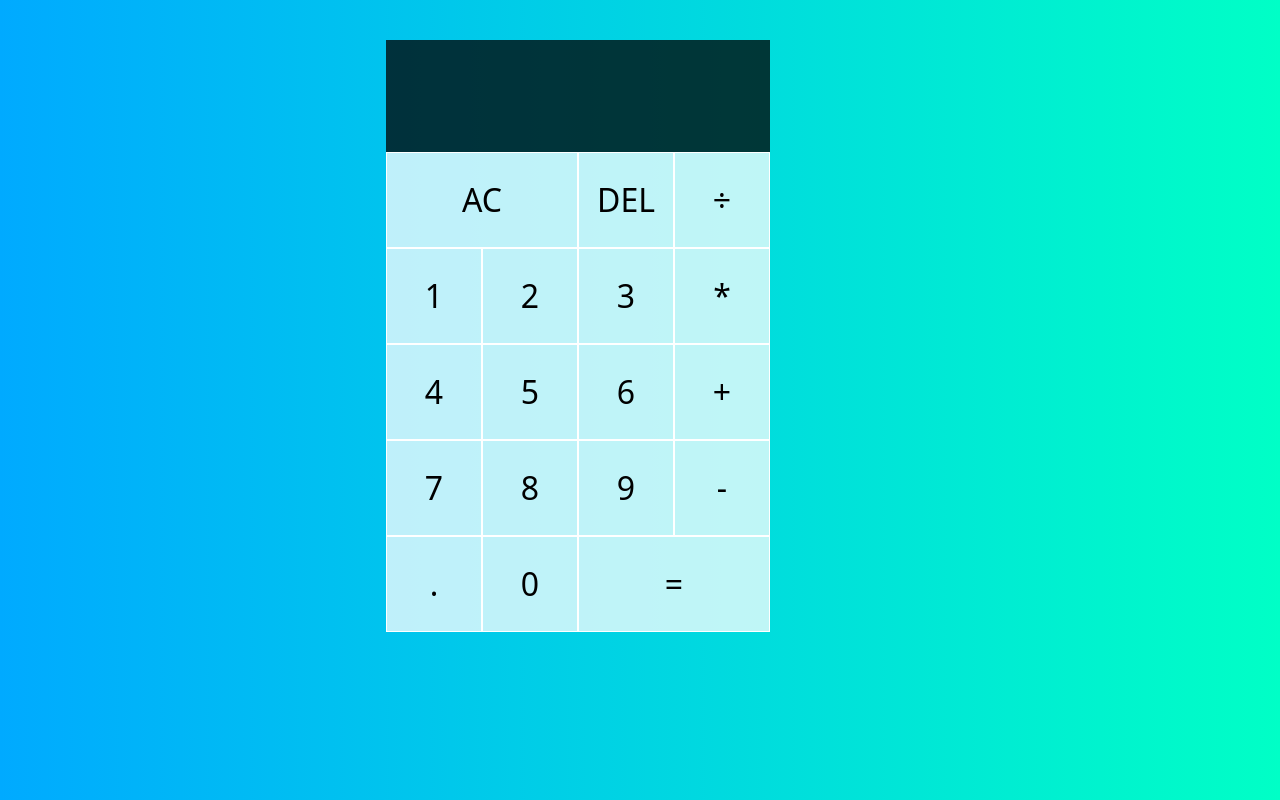
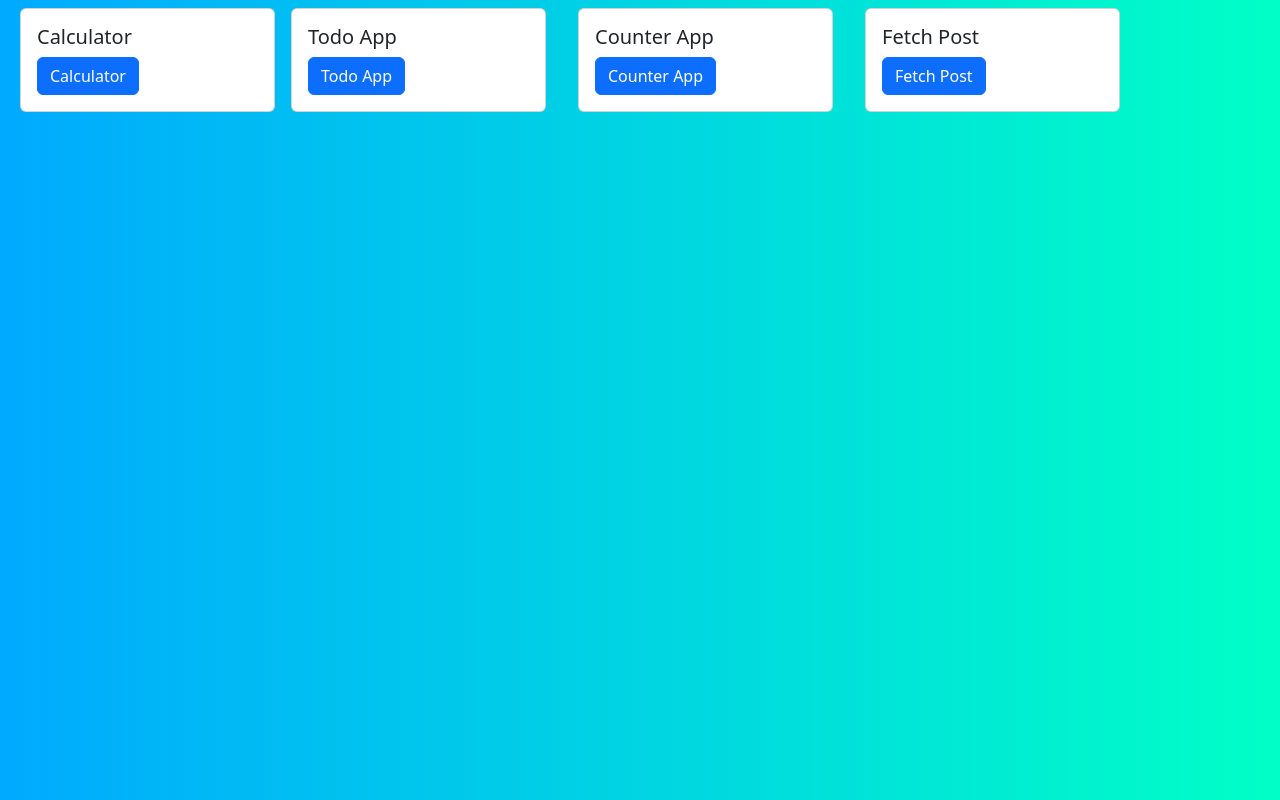
Before and after one commit to pmadhav82/React-redux, a React (Vite) app: page / in a window 1280 px wide. Built offline with nearby package versions, Linux system fonts and the light colour scheme.

Commit message:
rtk query is added

```diff
--- a/package.json
+++ b/package.json
@@ -15,7 +15,8 @@
     "react": "^18.2.0",
     "react-bootstrap": "^2.8.0",
     "react-dom": "^18.2.0",
-    "react-redux": "^8.1.2"
+    "react-redux": "^8.1.2",
+    "react-router-dom": "^6.15.0"
   },
   "devDependencies": {
     "@types/react": "^18.0.37",
--- a/src/App.css
+++ b/src/App.css
@@ -7,4 +7,5 @@
 
 body{
   background: linear-gradient(to right,#00aaff, #00ffc6);
+
 }
--- a/src/App.jsx
+++ b/src/App.jsx
@@ -6,20 +6,27 @@ import { Container } from 'react-bootstrap';
 import Todo from './app/features/todo-app/Todo'
 import FetchPost from './app/features/fetchPost/FetchPost';
 import Calculator from './app/features/calculator/Calculator';
+import { Route, Routes, Link } from 'react-router-dom';
+import PostList from './app/features/postList/PostList';
+import HomePage from './app/HomePage';
+
 function App() {
 
 
   return (
-    <>
-     <Container className="d-flex flex-column justify-content-center m-2 align-items-center ">
-     {/* <Counter/>
+<> <Container className='d-flex m-2 justify-content-center'>
 
-<Todo/>
-<FetchPost/> */}
+<Routes>
+  <Route path='/' element = {<HomePage/>}/>
+<Route path='/calculator' element = {<Calculator/>}/>
+<Route path='/todo-app' element = {<Todo/>}/>
+<Route path='/counter-app' element = {<Counter/>}/>
+<Route path='/fetch-post' element = {<PostList/>}/>
+</Routes>
 
-<Calculator/>
+</Container>
 
-     </Container>
+
     </>
   )
 }
--- /dev/null
+++ b/src/app/HomePage.jsx
@@ -0,0 +1,59 @@
+import Button from 'react-bootstrap/Button';
+import Card from 'react-bootstrap/Card';
+import { Link } from 'react-router-dom';
+
+const HomePage = ()=> {
+    return <>
+
+
+      <Card style={{ width: '18rem' }}>
+
+        <Card.Body>
+          <Card.Title>Calculator</Card.Title>
+
+          <Button variant="primary">
+            <Link className='nav-link' to="/calculator">Calculator</Link>
+            </Button>
+        </Card.Body>
+      </Card>
+
+  <Card style={{ width: '18rem',margin: "0 1rem" }}>
+
+        <Card.Body>
+          <Card.Title>Todo App </Card.Title>
+
+          <Button variant="primary">
+            <Link className='nav-link' to="/todo-app">Todo App</Link>
+            </Button>
+        </Card.Body>
+      </Card>
+
+
+
+      <Card style={{ width: '18rem',margin: "0 1rem" }}>
+
+    <Card.Body>
+      <Card.Title> Counter App </Card.Title>
+
+      <Button variant="primary">
+        <Link className='nav-link' to="/counter-app">Counter App</Link>
+        </Button>
+    </Card.Body>
+  </Card>
+
+
+  <Card style={{ width: '18rem',margin: "0 1rem" }}>
+
+    <Card.Body>
+      <Card.Title> Fetch Post </Card.Title>
+
+      <Button variant="primary">
+        <Link className='nav-link' to="/fetch-post">Fetch Post</Link>
+        </Button>
+    </Card.Body>
+  </Card>
+
+    </>
+  }
+
+  export default HomePage;
--- /dev/null
+++ b/src/app/features/api/apiSlice.js
@@ -0,0 +1,14 @@
+import {createApi, fetchBaseQuery} from "@reduxjs/toolkit/query/react";
+
+
+
+ export const apiSlice = createApi({
+    reducerPath:"api",
+    baseQuery:fetchBaseQuery({baseUrl:"https://jsonplaceholder.typicode.com"}),
+    endpoints: builder =>({
+        fetchPost:builder.query({
+            query:()=>"/posts"
+        })
+    })
+})
+export  const {useFetchPostQuery} = apiSlice;
--- a/src/app/features/calculator/Calculator.jsx
+++ b/src/app/features/calculator/Calculator.jsx
@@ -1,3 +1,4 @@
+import HomePage from "../../HomePage";
 import Button from "./Button";
 import Operation from "./Operation";
 import  "./calculator.css";
@@ -55,6 +56,7 @@ const formatNumber = (number)=>{
 <button className="span-two" onClick={()=>dispatch(calculate())}>=</button>
 
    </div>
+
     </>
 }
 export default Calculator;
--- a/src/app/features/fetchPost/FetchPost.jsx
+++ b/src/app/features/fetchPost/FetchPost.jsx
@@ -20,11 +20,11 @@ dispatch(fetchPost());
 
 
 {status === "succeeded" && posts.map((post, index)=>{
-    return <Card className=" p-1 m-2" >
-        <Card.Title>
+    return <p className=" p-1 m-2" >
+
             {post.title}
-        </Card.Title>
-    </Card>
+
+    </p>
 })}
 
 
--- /dev/null
+++ b/src/app/features/postList/PostList.jsx
@@ -0,0 +1,23 @@
+import { useFetchPostQuery } from "../api/apiSlice";
+const PostList = ()=>{
+const {data, isError, isLoading, isSuccess} = useFetchPostQuery()
+
+
+    return<> <div>
+
+
+    {isLoading && <p>Loading...</p>}
+    {isError && <p>Something went wrong, try again...!</p>}
+  {isSuccess && data.map((d)=>{
+    return <>
+<p key={d.id}>{d.body} </p>
+
+    </>
+
+
+  })}
+
+    </div>
+    </>
+}
+export default PostList;
--- a/src/app/store.jsx
+++ b/src/app/store.jsx
@@ -3,13 +3,19 @@ import counterReducer from "./features/counter/counterSlice"
 import todoReducer from "./features/todo-app/todoSlice"
 import fetchPostReducer from "./features/fetchPost/fetchPostSlice";
 import calculatorReducer from "./features/calculator/calculatorSlice";
+import {apiSlice} from "./features/api/apiSlice";
+
 const store = configureStore({
 reducer:{
 counter:counterReducer,
 todoApp: todoReducer,
 fetchPost:fetchPostReducer,
-calculator:calculatorReducer
-}
+calculator:calculatorReducer,
+[apiSlice.reducerPath]:apiSlice.reducer,
+
+},
+middleware:getDefaultMiddleware => getDefaultMiddleware().concat(apiSlice.middleware),
+devTools:true
 
 
 });
--- a/src/main.jsx
+++ b/src/main.jsx
@@ -4,12 +4,16 @@ import App from './App.jsx'
 import 'bootstrap/dist/css/bootstrap.min.css';
 import store from './app/store.jsx';
 import { Provider } from 'react-redux';
+import { BrowserRouter } from 'react-router-dom';
+
 ReactDOM.createRoot(document.getElementById('root')).render(
   <React.StrictMode>
 
 <Provider store={store}>
+<BrowserRouter >
 
     <App />
+</BrowserRouter>
 
 </Provider>
   </React.StrictMode>,
```
Also changed, not shown: 2 other files (tests, documents, lock files or other folders).
